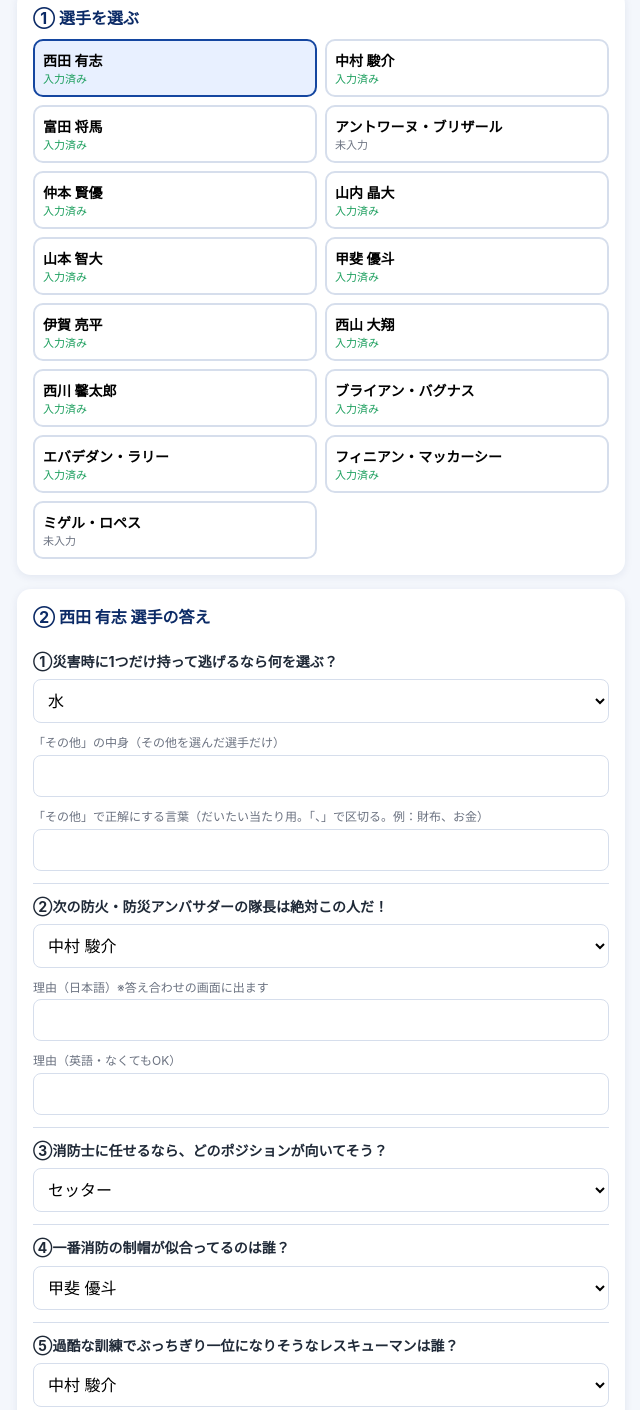
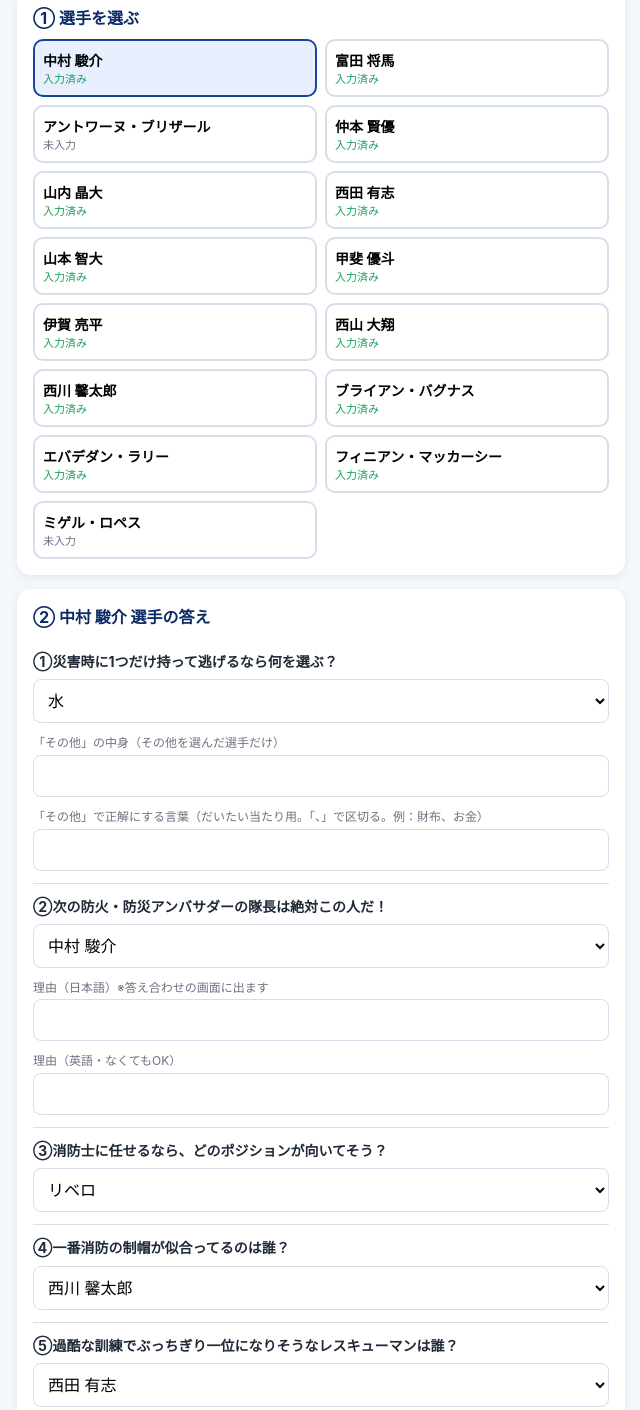
Before and after one commit to hnfire-collab/bluteon-quiz, a plain HTML site: page admin.html in a window 1280 px wide. Shown: the part 321-1731 px from the top of the page, without its empty margins (319-959 px from the left). Drawn offline with Linux system fonts and the light colour scheme.

Commit message:
Update admin.html

```diff
--- a/admin.html
+++ b/admin.html
@@ -81,8 +81,8 @@
 
 <script>
 const PLAYERS = [
-  "西田 有志","中村 駿介","富田 将馬","アントワーヌ・ブリザール","仲本 賢優",
-  "山内 晶大","山本 智大","甲斐 優斗","伊賀 亮平","西山 大翔",
+  "中村 駿介","富田 将馬","アントワーヌ・ブリザール","仲本 賢優","山内 晶大",
+  "西田 有志","山本 智大","甲斐 優斗","伊賀 亮平","西山 大翔",
   "西川 馨太郎","ブライアン・バグナス","エバデダン・ラリー","フィニアン・マッカーシー","ミゲル・ロペス"
 ];
 const QUESTIONS = [
```
